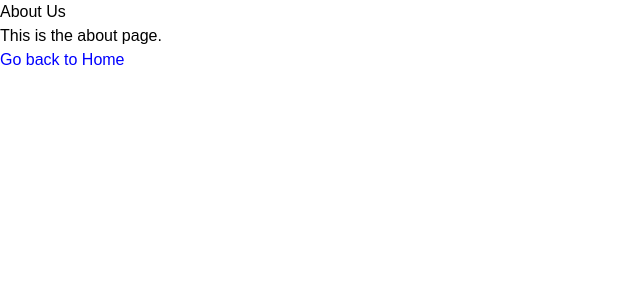
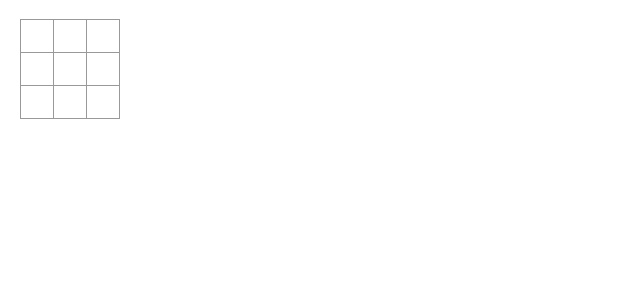
Before and after one commit to dabadahiburi/my-nextjs-template, a Next.js app: page /about in a window 1280 px wide. Shown: the top 300 px of the page, without its empty margins (0-640 px from the left). Built offline with nearby package versions, Linux system fonts and the light colour scheme.

Commit message:
makesgame(onclick)

```diff
--- a/src/pages/404.tsx
+++ /dev/null
@@ -1,13 +0,0 @@
-// pages/404.js or pages/404.tsx
-import React from 'react';
-
-const Custom404 = () => {
-  return (
-    <div>
-      <h1>404 - Page Not Found</h1>
-      <p>The page you are looking for does not exist.</p>
-    </div>
-  );
-};
-
-export default Custom404;
--- a/src/pages/about.tsx
+++ b/src/pages/about.tsx
@@ -1,16 +1,43 @@
 import React from 'react';
-import Link from 'next/link';
+import { StrictMode } from 'react';
+import { createRoot } from 'react-dom/client';
+import '../styles/about.css';
+import { useState } from 'react';
 
-const About = () => {
+function Square() {
+  const [value, setValue] = useState(null);
+  function handleClick() {
+    setValue('×');
+  }
+  return(
+    <button
+      className='square'
+      onClick={handleClick}>
+
+      {value}
+    </button>
+    )
+}
+
+export default function Board() {
   return (
     <div>
-      <h1>About Us</h1>
-      <p>This is the about page.</p>
-      <Link href="/">
-        <p>Go back to Home</p>
-      </Link>
+      <div className='board-row'>
+        <Square />
+        <Square />
+        <Square/>
+      </div>
+      <div className='board-row'>
+        <Square />
+        <Square />
+        <Square/>
+      </div>
+      <div className='board-row'>
+        <Square />
+        <Square />
+        <Square />
+      </div>
     </div>
-  );
-};
 
-export default About;
+  )
+}
--- a/src/pages/api/posts.ts
+++ b/src/pages/api/posts.ts
@@ -8,9 +8,9 @@
     const posts = await prisma.post.findMany();
     res.status(200).json(posts);
   } else if (req.method === 'POST') {
-    const { title, body } = req.body;
+    const { title, body,authorId } = req.body;
     const newPost = await prisma.post.create({
-      data: { title, body },
+      data: { title, body,authorId },
     });
     res.status(201).json(newPost);
   } else {
--- a/src/pages/index.tsx
+++ b/src/pages/index.tsx
@@ -8,6 +8,8 @@
   padding: 20px;
   text-align: center;
 `;
+
+
 
 const Home = () => {
   const { state, dispatch } = useContext(PostContext);
@@ -38,6 +40,7 @@
     <div>
       <h1>Welcome to My Next.js Template</h1>
       <p>This is the home page</p>
+
       <form onSubmit={handleSubmit}>
         <input
           type="text"
@@ -60,9 +63,11 @@
             <Link href={`/post/${post.id}`}>
               <p>{post.title}</p>
             </Link>
+            <p>{post.body}</p>
           </li>
         ))}
       </ul>
+
     </div>
   );
 };
--- /dev/null
+++ b/src/styles/about.css
@@ -0,0 +1,90 @@
+* {
+  box-sizing: border-box;
+}
+
+body {
+  font-family: sans-serif;
+  margin: 20px;
+  padding: 0;
+}
+
+h1 {
+  margin-top: 0;
+  font-size: 22px;
+}
+
+h2 {
+  margin-top: 0;
+  font-size: 20px;
+}
+
+h3 {
+  margin-top: 0;
+  font-size: 18px;
+}
+
+h4 {
+  margin-top: 0;
+  font-size: 16px;
+}
+
+h5 {
+  margin-top: 0;
+  font-size: 14px;
+}
+
+h6 {
+  margin-top: 0;
+  font-size: 12px;
+}
+
+code {
+  font-size: 1.2em;
+}
+
+ul {
+  padding-inline-start: 20px;
+}
+
+* {
+  box-sizing: border-box;
+}
+
+body {
+  font-family: sans-serif;
+  margin: 20px;
+  padding: 0;
+}
+
+.square {
+  background: #fff;
+  border: 1px solid #999;
+  float: left;
+  font-size: 24px;
+  font-weight: bold;
+  line-height: 34px;
+  height: 34px;
+  margin-right: -1px;
+  margin-top: -1px;
+  padding: 0;
+  text-align: center;
+  width: 34px;
+}
+
+.board-row:after {
+  clear: both;
+  content: '';
+  display: table;
+}
+
+.status {
+  margin-bottom: 10px;
+}
+.game {
+  display: flex;
+  flex-direction: row;
+}
+
+.game-info {
+  margin-left: 20px;
+}
```
Also changed, not shown: 1 other file (tests, documents, lock files or other folders).
